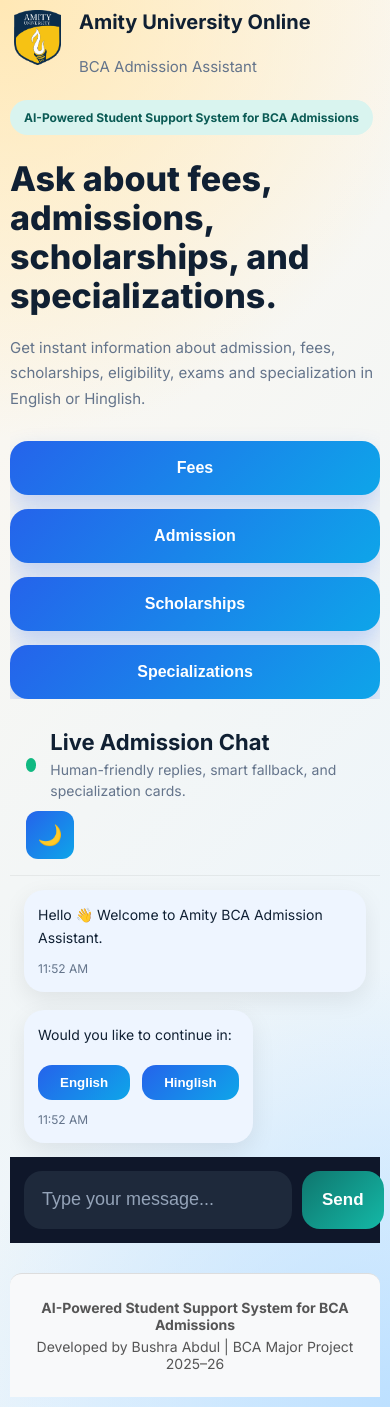
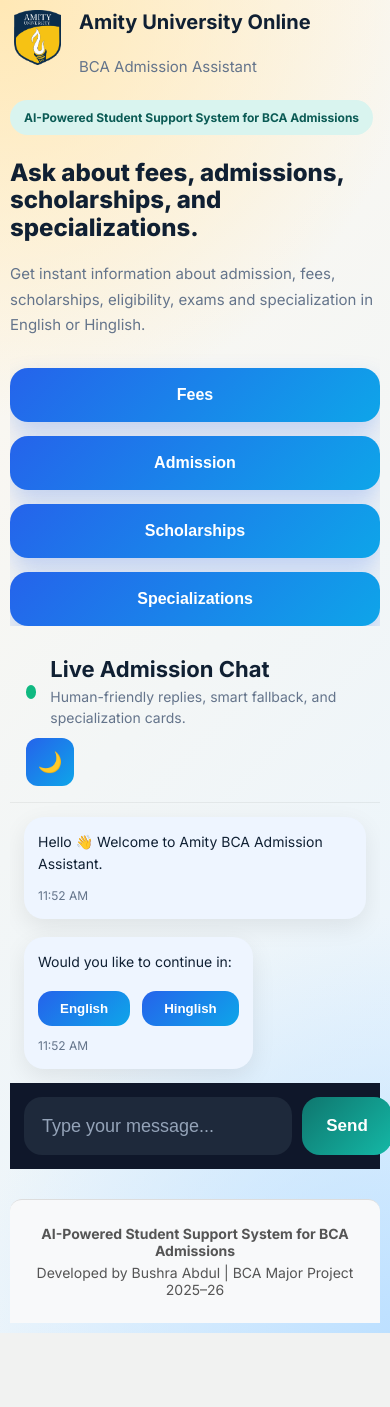
Before and after one commit to Bushra2711/amity-chatbot, a Flask app: page / in a window 390 px wide. After the commit the page ends 1333 px from the top, so only its background shows below. Run offline with Flask 3, Linux system fonts and the light colour scheme.

Commit message:
Update style.css

```diff
--- a/static/style.css
+++ b/static/style.css
@@ -55,7 +55,8 @@
     width:100%;
     max-width:1400px;
 
-    height:calc(100vh - 40px);
+    min-height:100dvh;
+    height:auto;
 
     margin:0 auto;
 
@@ -699,7 +700,7 @@
     }
 
     .hero-panel h1{
-        font-size:34px;
+        font-size:24px;
         max-width:100%;
     }
 
@@ -753,11 +754,12 @@
 }
 
     #sendButton{
-        width:110px;
-        height:58px;
-        font-size:17px;
-    }
-
+    min-width:90px;
+    width:auto;
+    padding:0 18px;
+    height:58px;
+    font-size:17px;
+}
     .sidebar-actions{
         width:100%;
     }
@@ -821,3 +823,19 @@
 .footer p{
     margin:5px 0;
 }
+
+@media screen and (max-width:768px){
+
+    html,
+    body{
+        width:100%;
+        overflow-x:hidden;
+    }
+
+    .chat-panel,
+    .hero-panel{
+        width:100%;
+        max-width:100%;
+    }
+
+}
```
